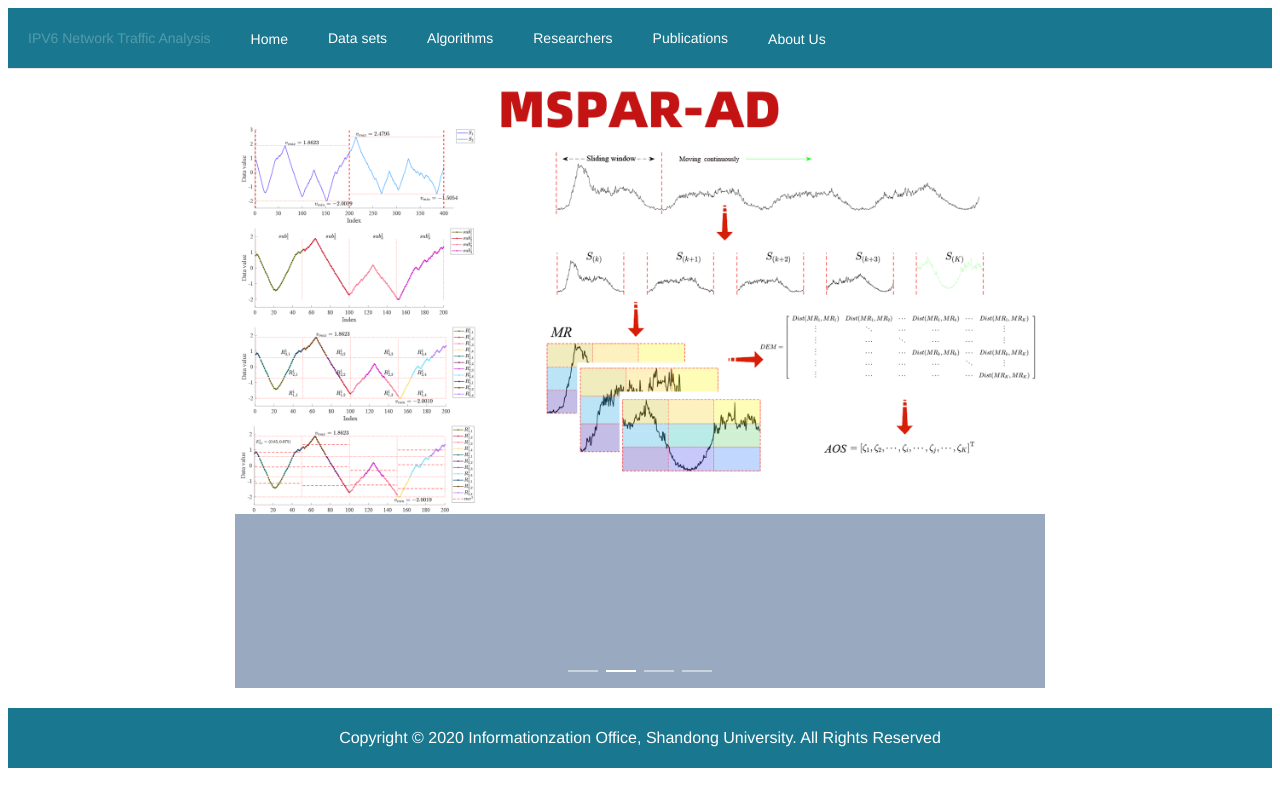
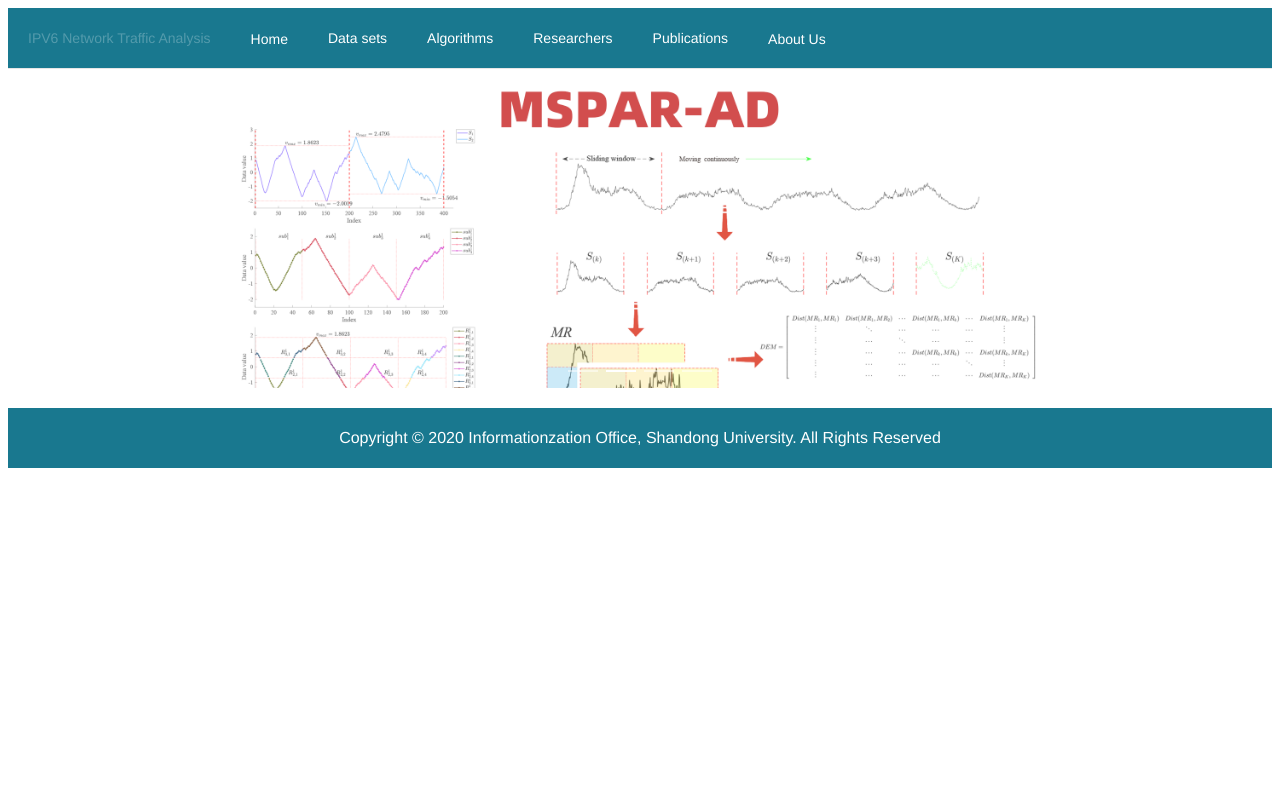
Before and after one commit to PengZh88/NTASWebsite, a Vue app: page / in a window 1280 px wide. Built offline with nearby package versions, Linux system fonts and the light colour scheme.

Commit message:
修改样式

```diff
--- a/src/components/algorithms.vue
+++ b/src/components/algorithms.vue
@@ -6,7 +6,7 @@
           Algorithms
         </div>
         <div style="clear: left;"></div>
-        <div style="float: left; margin-left: 30px; margin-top: 10px;">
+        <div style="float: left; margin-left: 30px;">
           Select an algorithm to view more information about it.
         </div>
       </el-header>
--- a/src/components/home.vue
+++ b/src/components/home.vue
@@ -24,7 +24,7 @@
         <div v-if="isHome">
           <el-row :gutter="20">
             <el-col :span="16" :offset="4">
-              <el-carousel trigger="click" height="600px">
+              <el-carousel trigger="click">
                 <el-carousel-item v-for="item in 4" :key="item">
                   <el-image
                     style="width: 100%"
@@ -83,11 +83,10 @@
     line-height: 60px;
   }
 
-  .el-carousel__item h3 {
+  .el-carousel__item {
     color: #475669;
     font-size: 14px;
     opacity: 0.75;
-    line-height: 150px;
     margin: 0;
   }
 
```
